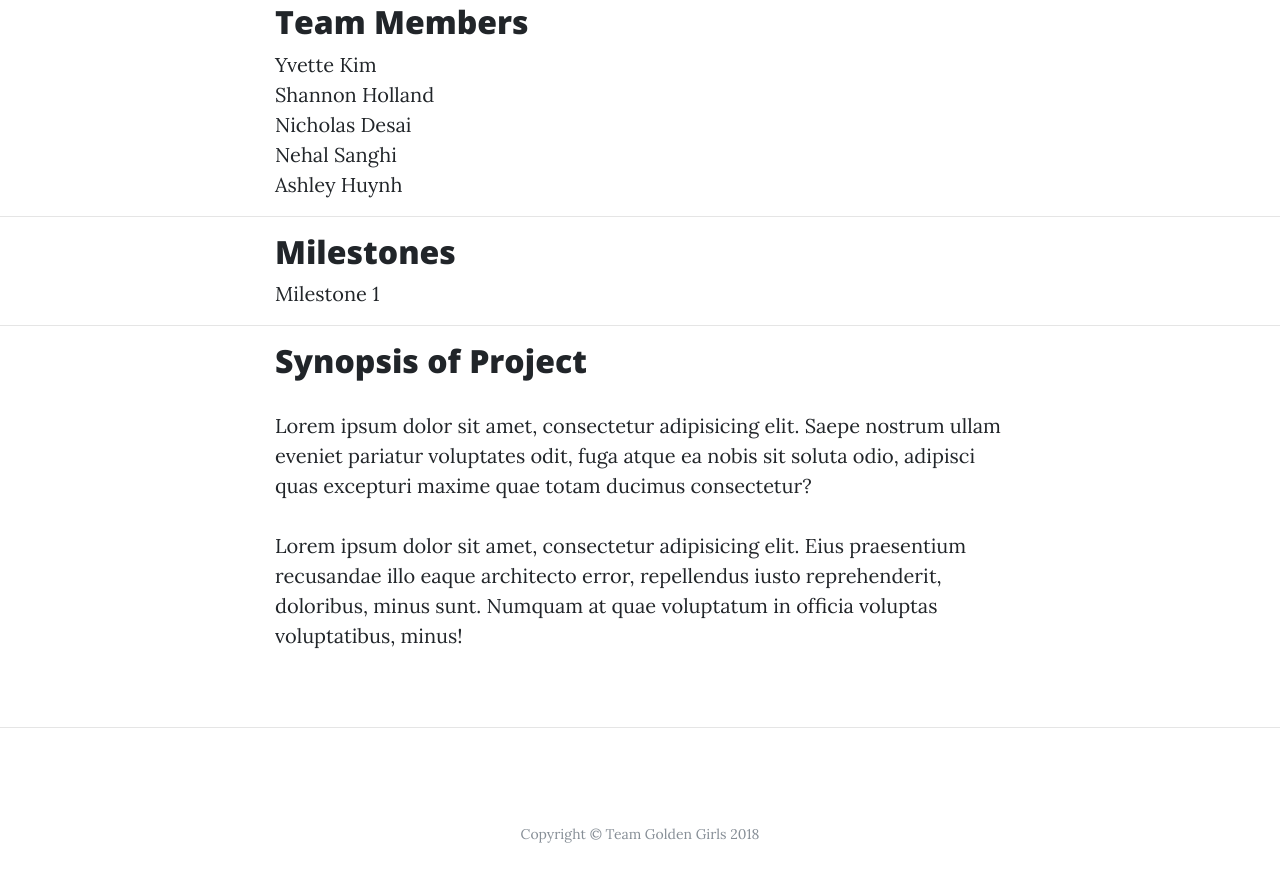
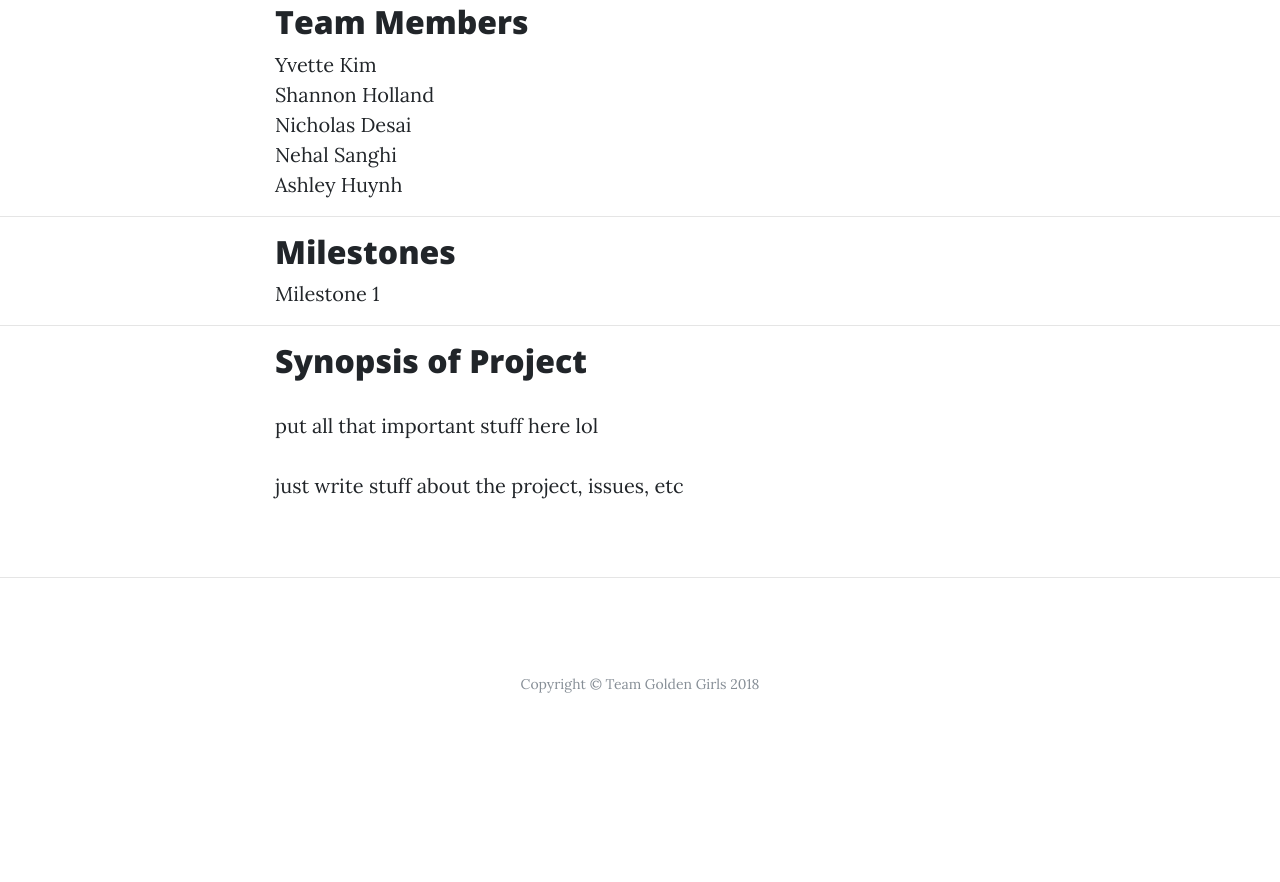
Before and after one commit to ashleyswinning/teamgoldengirls.github.io, a website: page index.html in a window 1280 px wide. Shown: the part 675-1557 px from the top of the page. After the commit the page ends 1435 px from the top, so only its background shows below. Drawn offline with nearby package versions, Linux system fonts and the light colour scheme.

Commit message:
Update index.html

```diff
--- a/index.html
+++ b/index.html
@@ -68,8 +68,8 @@
       <div class="row">
         <div class="col-lg-8 col-md-10 mx-auto">
            <h2>Synopsis of Project</h2>
-                 <p>Lorem ipsum dolor sit amet, consectetur adipisicing elit. Saepe nostrum ullam eveniet pariatur voluptates odit, fuga atque ea nobis sit soluta odio, adipisci quas excepturi maxime quae totam ducimus consectetur?</p>
-                 <p>Lorem ipsum dolor sit amet, consectetur adipisicing elit. Eius praesentium recusandae illo eaque architecto error, repellendus iusto reprehenderit, doloribus, minus sunt. Numquam at quae voluptatum in officia voluptas voluptatibus, minus!</p>
+                 <p>put all that important stuff here lol</p>
+                 <p>just write stuff about the project, issues, etc</p>
                  <br>
             </div>
           </div>
```
